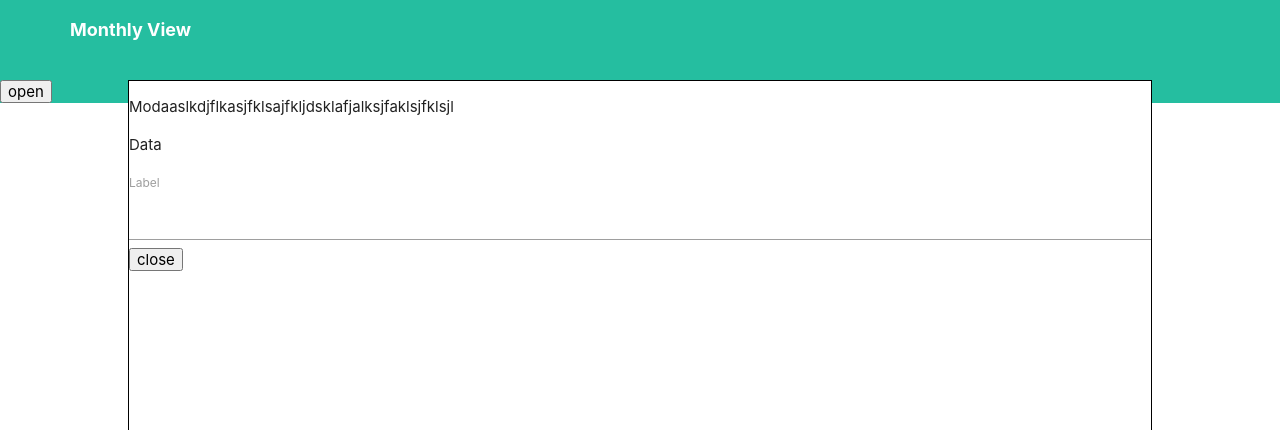
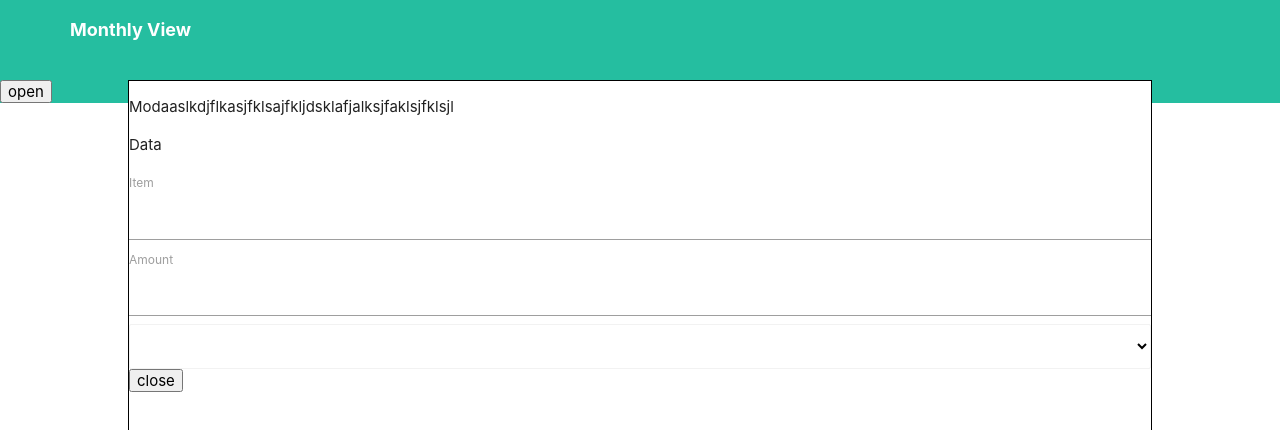
Before and after one commit to christinebonk/final-project, a React (Create React App) app in the folder client/: page /monthly in a window 1280 px wide. Shown: the top 430 px of the page. Built offline with nearby package versions, Linux system fonts and the light colour scheme; no server answers.

Commit message:
dedicated to ryan for helping me find the missing select thing

```diff
--- a/client/public/app-style/_transaction.scss
+++ b/client/public/app-style/_transaction.scss
@@ -1,5 +1,3 @@
-
-
 .modal-main {
   position:fixed;
   background: white;
@@ -8,6 +6,7 @@
   right: 10%;
   bottom: 10%;
   border: 1px solid black;
+  z-index:4;
 }
 
 .display-block {
@@ -17,3 +16,7 @@
 .display-none {
   display: none;
 }
+
+select#show {
+  display: block
+}
--- a/client/public/app-style/style.css
+++ b/client/public/app-style/style.css
@@ -102,13 +102,17 @@ header {
   left: 10%;
   right: 10%;
   bottom: 10%;
-  border: 1px solid black; }
+  border: 1px solid black;
+  z-index: 4; }
 
 .display-block {
   display: block; }
 
 .display-none {
   display: none; }
+
+select#show {
+  display: block; }
 
 #root h2 {
   font-size: 1.7rem;
--- a/client/src/components/Modal/Modal.js
+++ b/client/src/components/Modal/Modal.js
@@ -1,10 +1,40 @@
 import React, { Component } from "react";
+import API from "../../utils/App.js";
+
 
 class Modal extends Component {
 
+	state = {
+		categories: [],
+		test: 0
+	};
+
+	componentDidMount() {
+		this.retrieveBudget();
+		console.log(this.state.categories);
+	  };
+
 	retrieveBudget = () => {
-		console.log("hello");
-  }
+		API.searchBudget()
+    	.then(res => {
+    	//create budget object
+    	let budgetData = res.data.filter(entry => entry.type !== "income" && entry.period === "monthly");
+
+      budgetData = budgetData.map((entry, index) => {
+        let obj = {
+          title: entry.name,
+          index: index
+        }
+        return obj
+        });
+
+    console.log(budgetData);
+
+    this.setState({categories: budgetData}, () => {
+    	console.log(this.state.categories);
+    })})
+
+  	}
 
 
   render() {
@@ -13,9 +43,27 @@ class Modal extends Component {
 	    <div className={showHideClassName}>
 	      <section className="modal-main">
 	        {this.props.children}
-	        <label for="item">Label</label>
-	        <input id="item" name="item" type="text" />
+	        <div className="modal-input">
+	        	<label htmlFor="item">Item</label>
+	        	<input id="item" name="item" type="text" />
+	        </div>
+	        <div className="modal-input">
+	        	<label htmlFor="amount">Amount</label>
+	        	<input id="amount" name="amount" type="text" />
+	        </div>
+	        <div className="modal-input">
+	        	<form>
+	        		<select id="show">
+			        	{this.state.categories.map (category => (
+							<option>{category.title}</option>
+			        	))}
+			        </select>
+		        </form>
+
+			</div>
+			<div>
 	        <button onClick={this.props.handleClose}>close</button>
+	        </div>
 	      </section>
 	    </div>
 	  );
```
Also changed, not shown: 1 other file (tests, documents, lock files or other folders).
